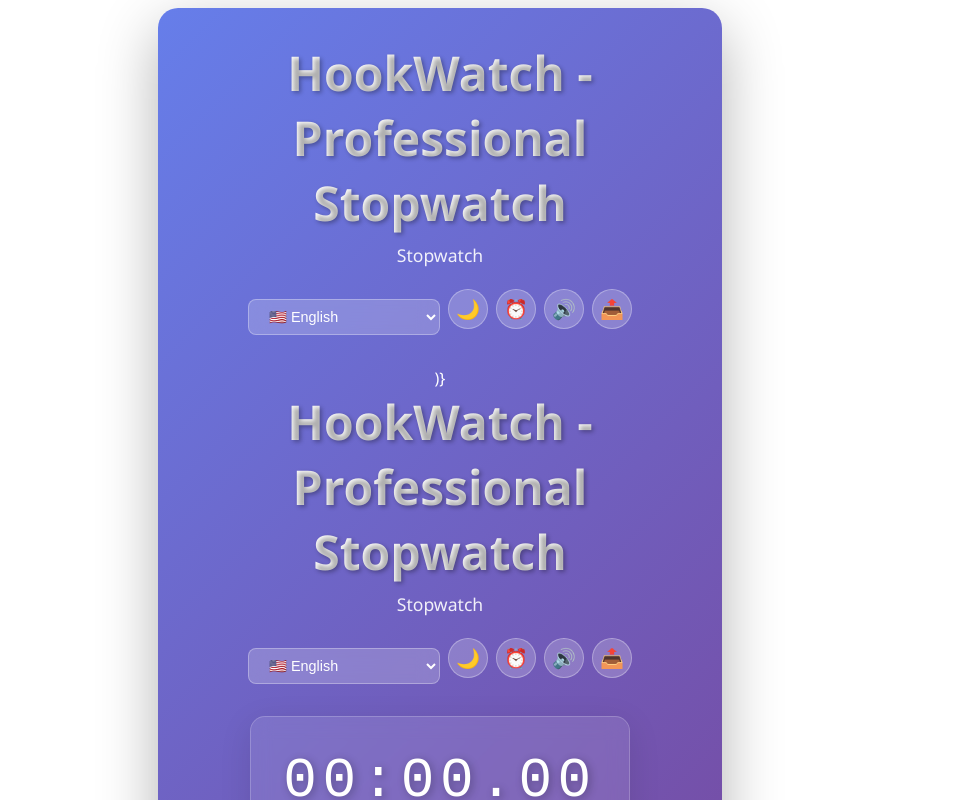
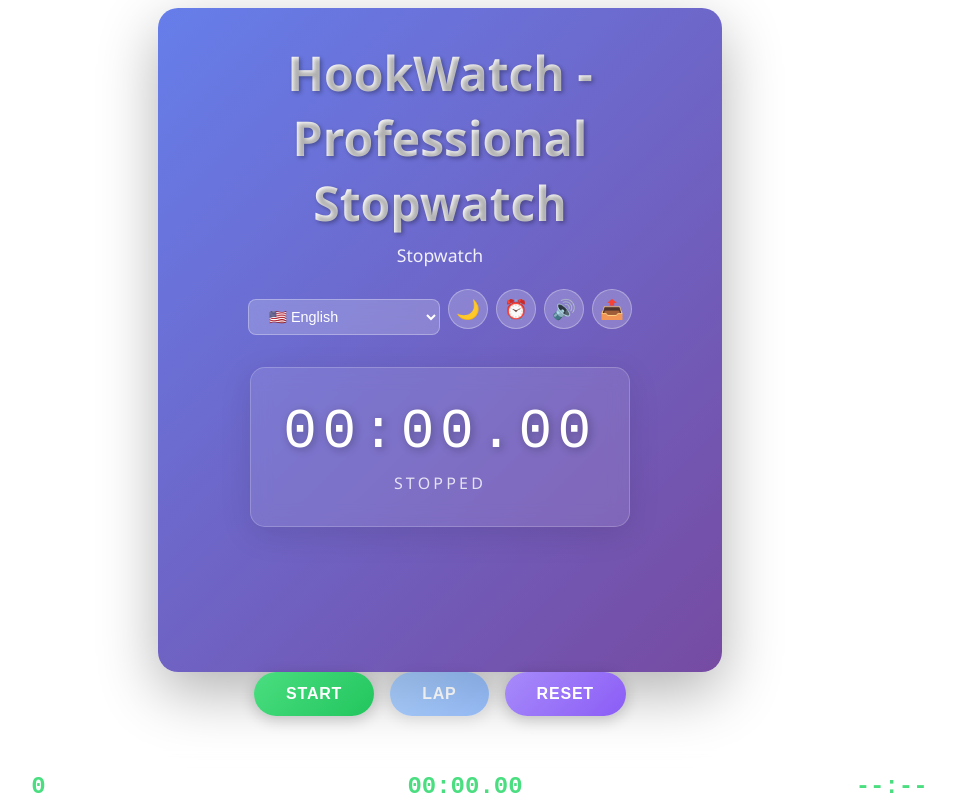
Before and after one commit to Mayankvlog/Hookwatch, a React (Create React App) app: page / in a window 1280 px wide. Shown: the top 800 px of the page, without its empty margins (200-1155 px from the left). Built offline with nearby package versions, Linux system fonts and the light colour scheme.

Commit message:
stopwatch

```diff
--- a/src/HookWatch.jsx
+++ b/src/HookWatch.jsx
@@ -475,43 +475,6 @@ const HookWatch = () => {
           </button>
         </div>
       </div>
-    )}
-
-    <div className="hookwatch-header">
-      <h1>{t('app.title')}</h1>
-      <p>{isCountdownMode ? t('navigation.countdown') : t('navigation.stopwatch')}</p>
-      <div className="theme-controls">
-        <LanguageSwitcher />
-        <button
-            className="theme-btn"
-            onClick={() => setIsDarkTheme(!isDarkTheme)}
-            title="Toggle Theme (T)"
-          >
-            {isDarkTheme ? '🌞' : '🌙'}
-          </button>
-          <button
-            className="mode-btn"
-            onClick={() => setIsCountdownMode(!isCountdownMode)}
-            title="Toggle Mode (M)"
-          >
-            {isCountdownMode ? '⏱️' : '⏰'}
-          </button>
-          <button
-            className="sound-btn"
-            onClick={() => setSoundEnabled(!soundEnabled)}
-            title="Toggle Sound (S)"
-          >
-            {soundEnabled ? '🔊' : '🔇'}
-          </button>
-          <button
-            className="share-btn"
-            onClick={() => setShowShareDialog(true)}
-            title="Share Results"
-          >
-            📤
-          </button>
-        </div>
-      </div>
 
       {isCountdownMode && !isRunning && (
         <div className="countdown-input-section">
```
